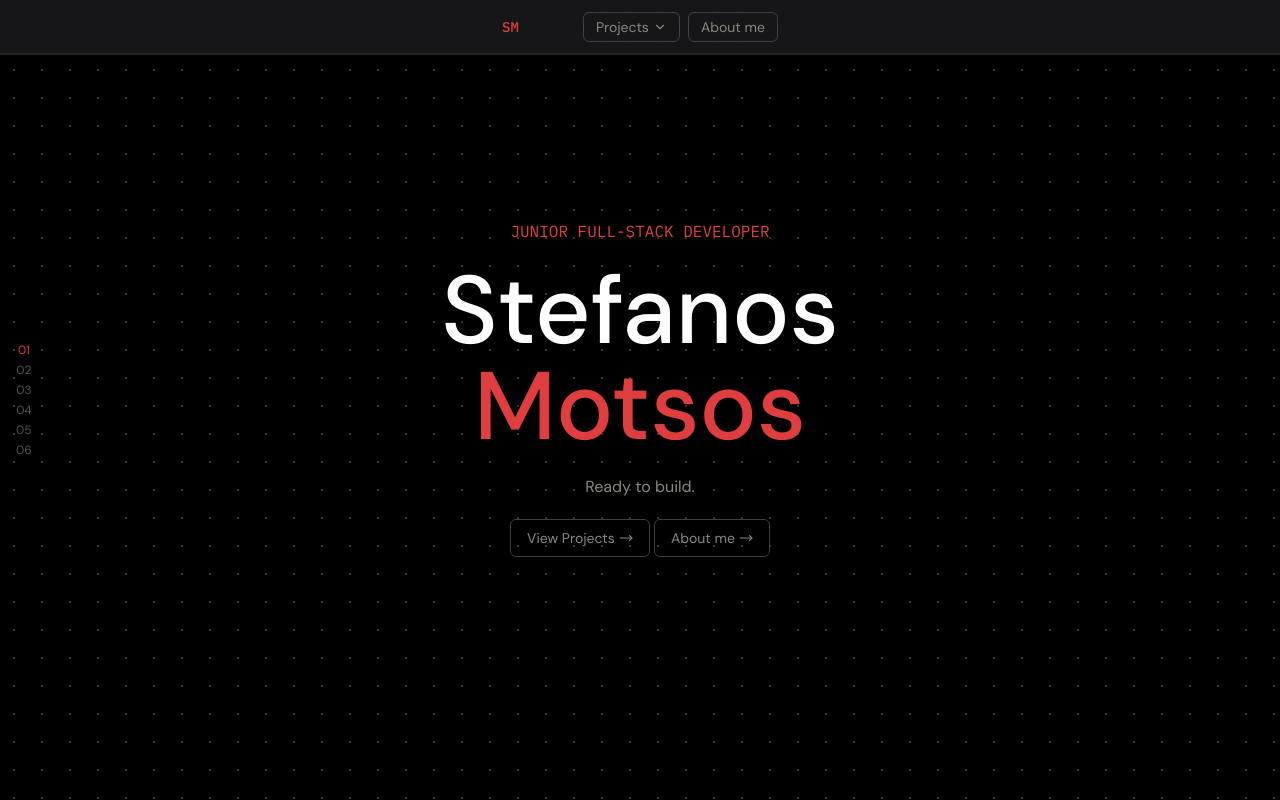
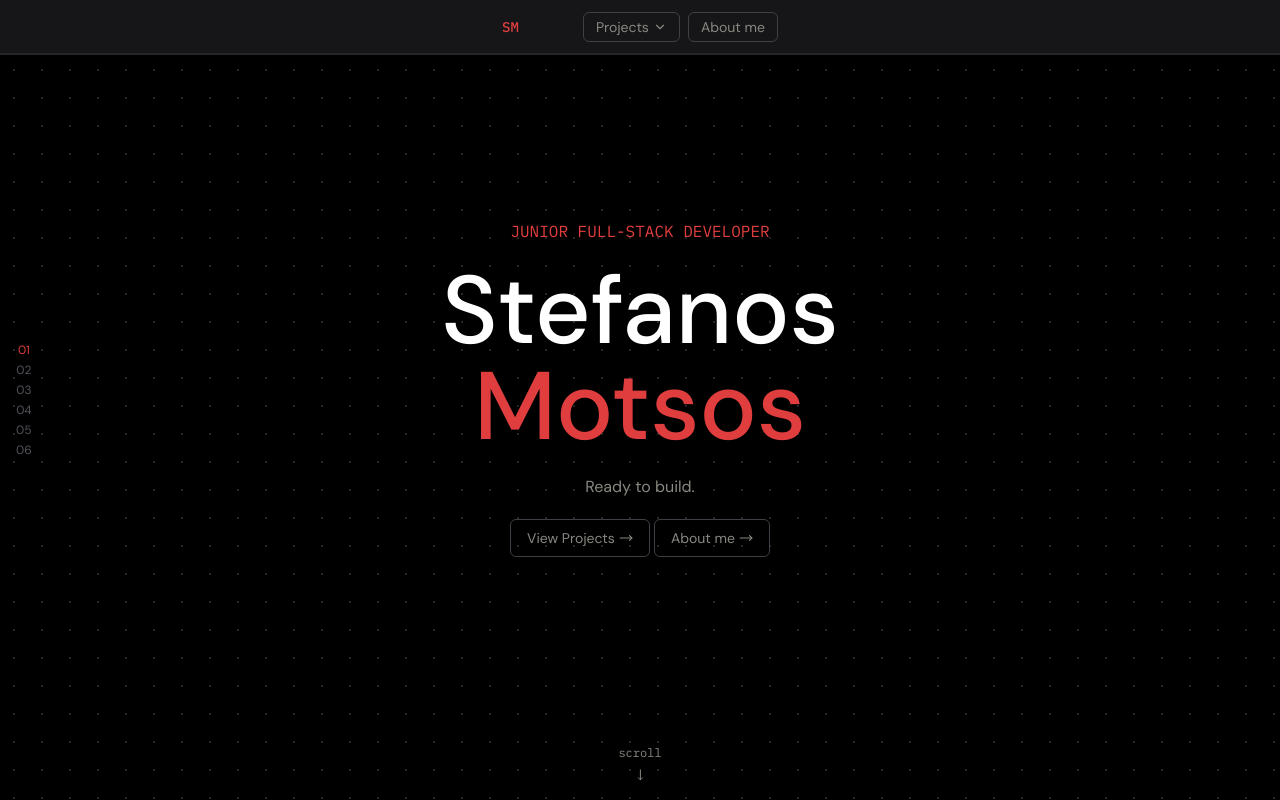
Before and after one commit to StefanosMotsos/portfolio, a React (Vite) app: page / in a window 1280 px wide. Built offline with nearby package versions, Linux system fonts and the light colour scheme.

Commit message:
feat(ui): Added Scroll Indicator ui component

```diff
--- a/src/components/Hero.tsx
+++ b/src/components/Hero.tsx
@@ -1,5 +1,6 @@
 import LineNumbers from "../ui/LineNumbers.tsx";
 import LinkButton from "../ui/LinkButton.tsx";
+import ScrollIndicator from "../ui/ScrollIndicator.tsx";
 
 const Hero = () => {
     return (
@@ -17,6 +18,7 @@ const Hero = () => {
                     <LinkButton href={"#csharp"} label={"View Projects"}></LinkButton>
                     <LinkButton href="#about" label={'About me'}></LinkButton>
                 </div>
+                <ScrollIndicator/>
             </section>
         </>
     )
--- a/src/index.css
+++ b/src/index.css
@@ -14,6 +14,15 @@ body {
 }
 
 .dot-bg {
-    background-image: radial-gradient(circle, rgba(255,255,255,0.2) 1px, transparent 1px);
+    background-image: radial-gradient(circle, rgba(255,255,255,0.15) 1px, transparent 1px);
     background-size: 28px 28px;
 }
+
+@keyframes bounce-down {
+    0%, 100% { transform: translateY(0); }
+    50% { transform: translateY(6px); }
+}
+
+.bounce {
+    animation: bounce-down 1.5s ease-in-out infinite;
+}
--- /dev/null
+++ b/src/ui/ScrollIndicator.tsx
@@ -0,0 +1,24 @@
+import {MoveDown} from "lucide-react";
+import {useEffect, useState} from "react";
+
+const ScrollIndicator = () => {
+    const [visible, setVisible] = useState(true)
+
+    useEffect(() => {
+        const handleScroll = () => setVisible(window.scrollY < 80)
+        window.addEventListener('scroll', handleScroll)
+        return () => window.removeEventListener('scroll', handleScroll)
+    }, [])
+
+    return (
+        <>
+            <div className={`flex flex-col items-center gap-2 absolute bottom-6 left-1/2 -translate-x-1/2 bounce
+            transition-opacity duration-300 ${visible ? 'opacity-100' : 'opacity-0'}`}>
+                <span className='text-xs text-stef-muted ibm'>scroll</span>
+                <MoveDown size={12} className='text-stef-muted' />
+            </div>
+        </>
+    )
+}
+
+export default ScrollIndicator
```
